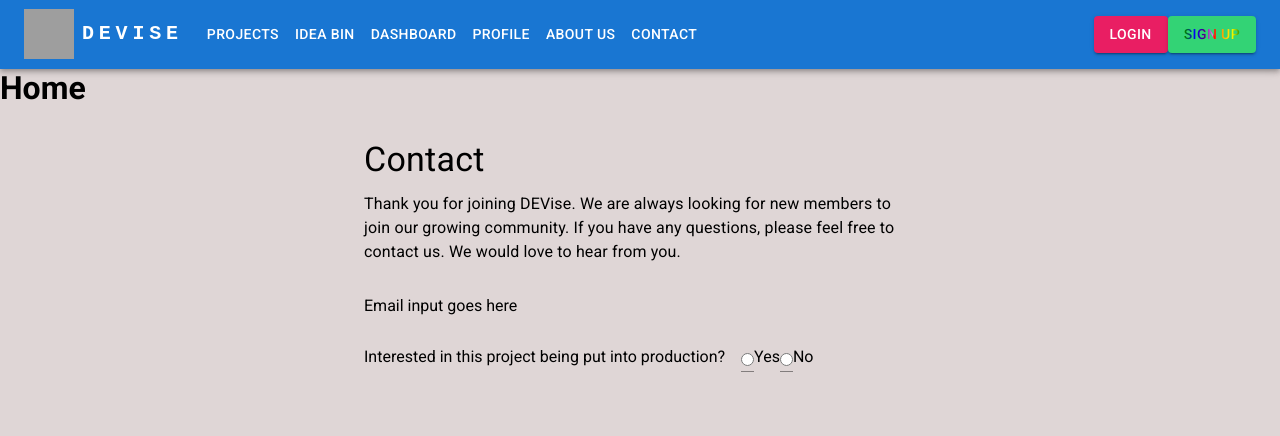
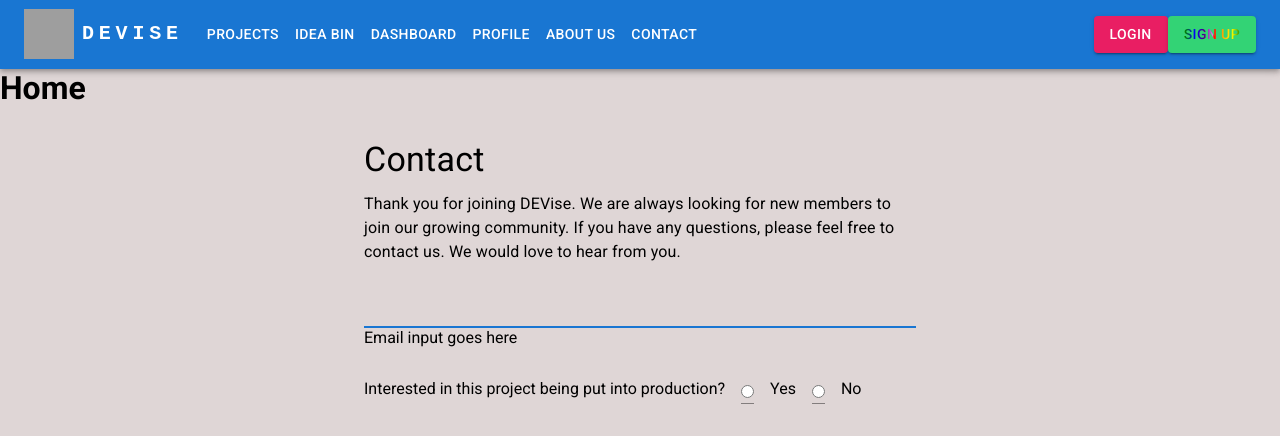
Before and after one commit to Brainybrian316/DEVise, a React (Create React App) app: page / in a window 1280 px wide. Shown: the top 436 px of the page. Built offline with nearby package versions, Linux system fonts and the light colour scheme; grey boxes are pictures that could not be loaded.

Commit message:
inputs switching or working correctly

```diff
--- a/src/pages/Contact/index.js
+++ b/src/pages/Contact/index.js
@@ -17,6 +17,15 @@ export default function Contact() {
           </Box>
 
           <Box my={4}>
+            <Input
+              id="email"
+              name="email"
+              label="Email"
+              type="email"
+              fullWidth
+              autoComplete="email"
+              autoFocus
+            />
             <Typography variant="p" component="p" gutterBottom>
               Email input goes here
             </Typography>
@@ -33,14 +42,33 @@ export default function Contact() {
             Interested in this project being put into production?
           </Typography>
           <Input
+          sx={{ mr: 2 }}
           type="radio"
-          name="yes"
-          value="yes" />
-          <Typography variant="p" component="p" gutterBottom>
+          name="radio-button-demo"
+          label="Yes"
+          value="yes"
+          inputProps={{ 'aria-label': 'Yes' }}
+          />
+          <Typography
+          sx={{ mr: 2 }}
+          variant="p"
+          component="p"
+          gutterBottom>
             Yes
           </Typography>
-          <Input type="radio" name="no" value="no" />
-          <Typography variant="p" component="p" gutterBottom>
+          <Input
+          sx={{ mr: 2 }}
+          type="radio"
+          name="radio-button-demo"
+          label="No"
+          value="no"
+          inputProps={{ 'aria-label': 'No' }}
+          />
+                <Typography
+          sx={{ mr: 2 }}
+          variant="p"
+          component="p"
+          gutterBottom>
             No
           </Typography>
         </Box>
```
